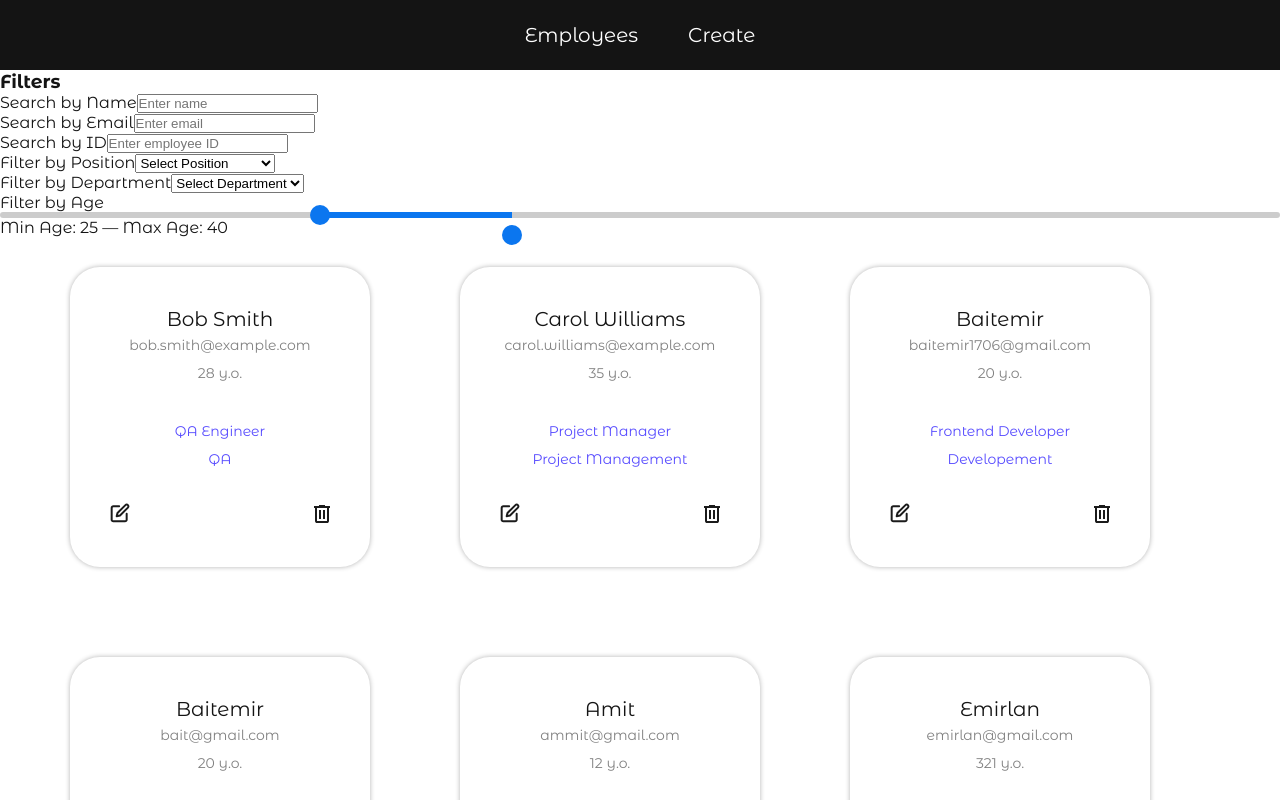
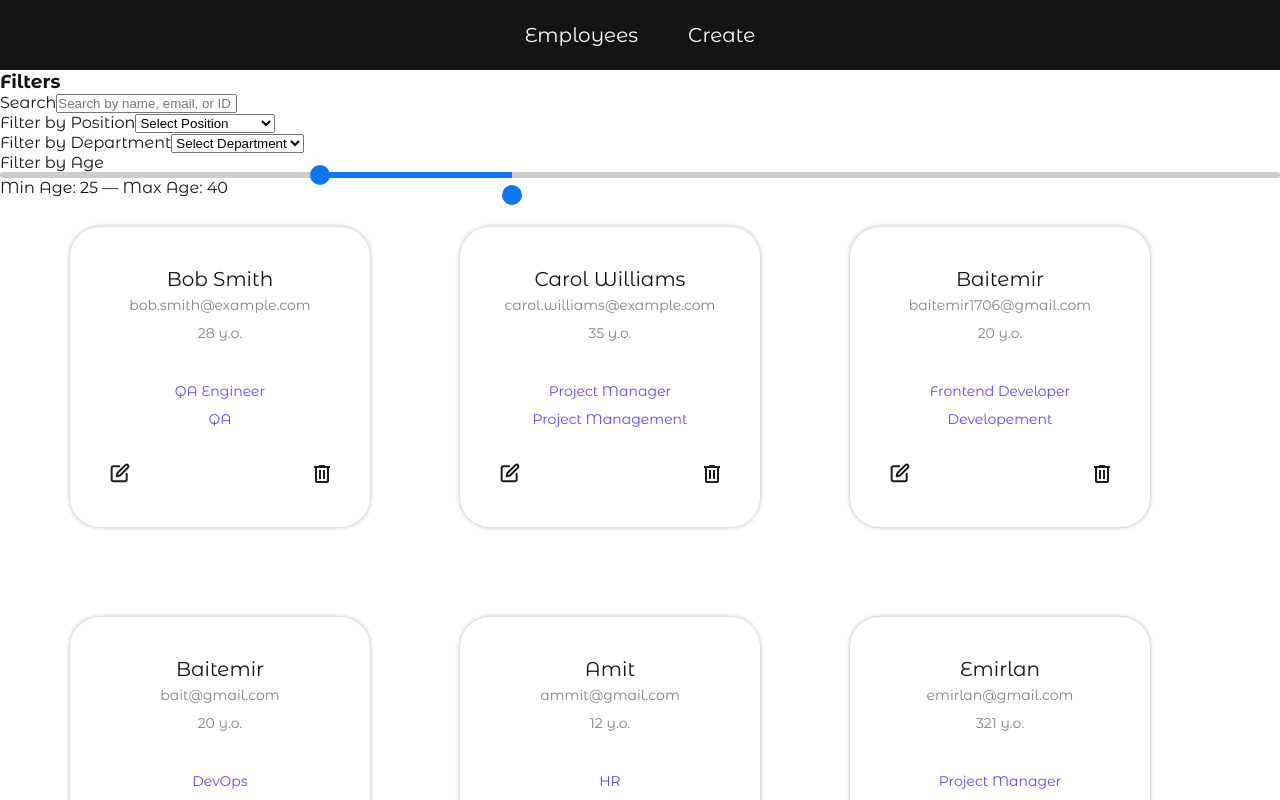
Before and after one commit to baitemir-a/test-task-employees, a Next.js app: page / in a window 1280 px wide. Shown: the top 800 px of the page. Built offline with nearby package versions, Linux system fonts and the light colour scheme; data requests are answered from the project's data file.

Commit message:
joined all searches

```diff
--- a/src/components/employee-filter/EmployeeFilter.tsx
+++ b/src/components/employee-filter/EmployeeFilter.tsx
@@ -1,30 +1,19 @@
 "use client";
-import { useAppDispatch } from "@/store/hooks"; // useDispatch with proper types
+import { useAppDispatch } from "@/store/hooks";
 import {
   filterByPosition,
   filterByDepartment,
   filterByAge,
-  searchByName,
-  searchByEmail,
-  searchById,
+  searchEmployee,
 } from "@/store/EmployeeSlice";
-import { Position, Department, Employee } from "@/types/Emplyee";
+import { Position, Department } from "@/types/Emplyee";
 import RangeInput from "@/ui/Range/Range";
 
 export default function EmployeeFilters() {
   const dispatch = useAppDispatch();
 
-  // Filter form handlers
-  const handleSearchByName = (event: React.ChangeEvent<HTMLInputElement>) => {
-    dispatch(searchByName(event.target.value));
-  };
-
-  const handleSearchByEmail = (event: React.ChangeEvent<HTMLInputElement>) => {
-    dispatch(searchByEmail(event.target.value));
-  };
-
-  const handleSearchById = (event: React.ChangeEvent<HTMLInputElement>) => {
-    dispatch(searchById(event.target.value));
+  const handleSearch = (event: React.ChangeEvent<HTMLInputElement>) => {
+    dispatch(searchEmployee(event.target.value));
   };
 
   const handleFilterByPosition = (
@@ -47,36 +36,14 @@ export default function EmployeeFilters() {
     <div>
       <h3>Filters</h3>
 
-      {/* Search by Name */}
+      {/* Unified Search */}
       <div>
-        <label htmlFor="searchByName">Search by Name</label>
+        <label htmlFor="searchInput">Search</label>
         <input
           type="text"
-          id="searchByName"
-          placeholder="Enter name"
-          onChange={handleSearchByName}
-        />
-      </div>
-
-      {/* Search by Email */}
-      <div>
-        <label htmlFor="searchByEmail">Search by Email</label>
-        <input
-          type="email"
-          id="searchByEmail"
-          placeholder="Enter email"
-          onChange={handleSearchByEmail}
-        />
-      </div>
-
-      {/* Search by ID */}
-      <div>
-        <label htmlFor="searchById">Search by ID</label>
-        <input
-          type="text"
-          id="searchById"
-          placeholder="Enter employee ID"
-          onChange={handleSearchById}
+          id="searchInput"
+          placeholder="Search by name, email, or ID"
+          onChange={handleSearch}
         />
       </div>
 
@@ -107,7 +74,7 @@ export default function EmployeeFilters() {
       </div>
 
       {/* Filter by Age */}
-      <RangeInput min={0} max={100} filter={handleFilterByAge}/>
+      <RangeInput min={0} max={100} filter={handleFilterByAge} />
     </div>
   );
 }
--- a/src/store/EmployeeSlice.ts
+++ b/src/store/EmployeeSlice.ts
@@ -46,23 +46,16 @@ export const EmployeeSlice = createSlice({
         (employee) => employee.age >= minAge && employee.age <= maxAge
       );
     },
+    searchEmployee:(state: EmployeeState, action: PayloadAction<string>)=>{
+        const query = action.payload.toLowerCase().trim();
 
-    searchByName: (state: EmployeeState, action: PayloadAction<string>) => {
-      state.employees = state.allEmployees.filter((employee) =>
-        employee.name.toLowerCase().includes(action.payload.toLowerCase())
-      );
-    },
-
-    searchByEmail: (state: EmployeeState, action: PayloadAction<string>) => {
-      state.employees = state.allEmployees.filter((employee) =>
-        employee.email.toLowerCase().includes(action.payload.toLowerCase())
-      );
-    },
-
-    searchById: (state: EmployeeState, action: PayloadAction<string>) => {
-      state.employees = state.allEmployees.filter(
-        (employee) => employee.id === action.payload
-      );
+        state.employees = state.allEmployees.filter((employee) => {
+          return (
+            employee.name.toLowerCase().includes(query) ||
+            employee.email.toLowerCase().includes(query) ||
+            employee.id.toString().toLowerCase().includes(query)
+          );
+        });
     },
   },
 });
@@ -74,7 +67,5 @@ export const {
   filterByAge,
   filterByDepartment,
   filterByPosition,
-  searchByEmail,
-  searchById,
-  searchByName,
+  searchEmployee
 } = EmployeeSlice.actions;
```
